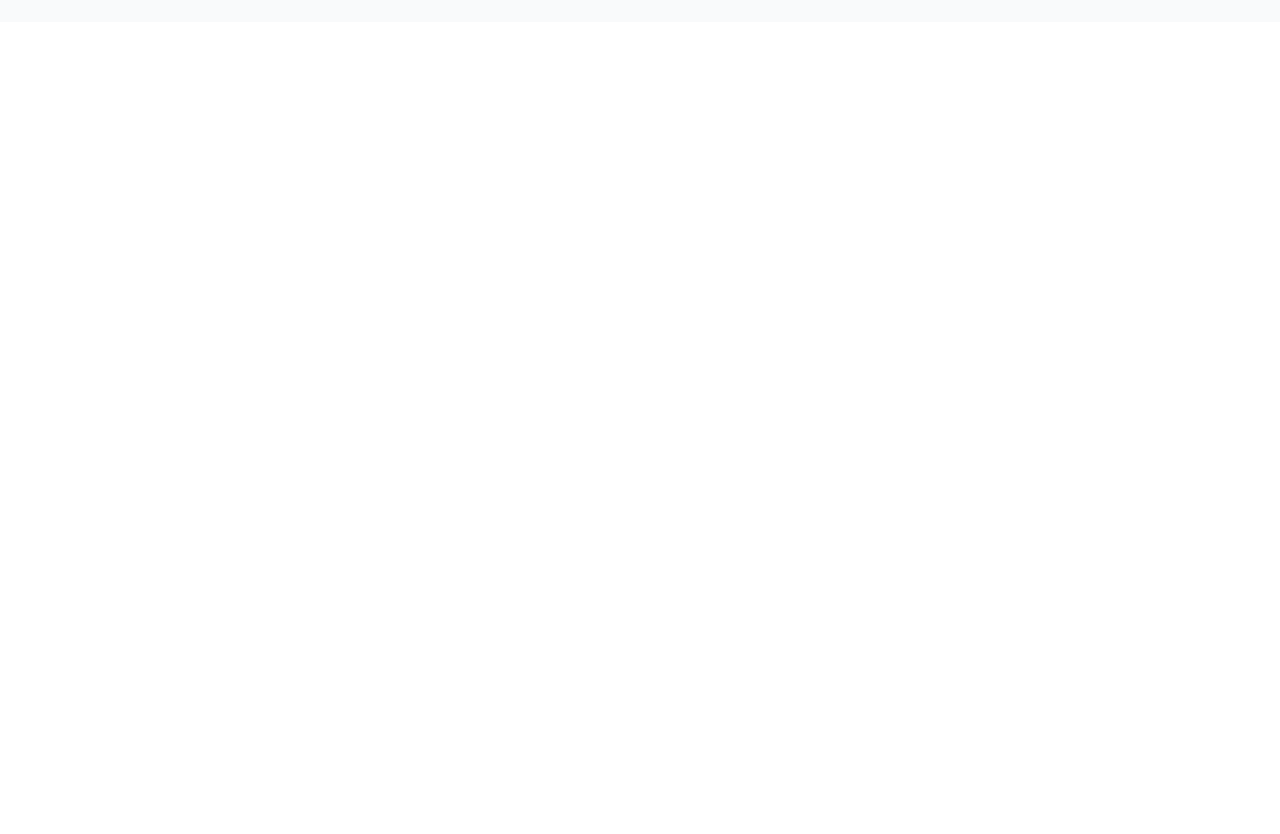
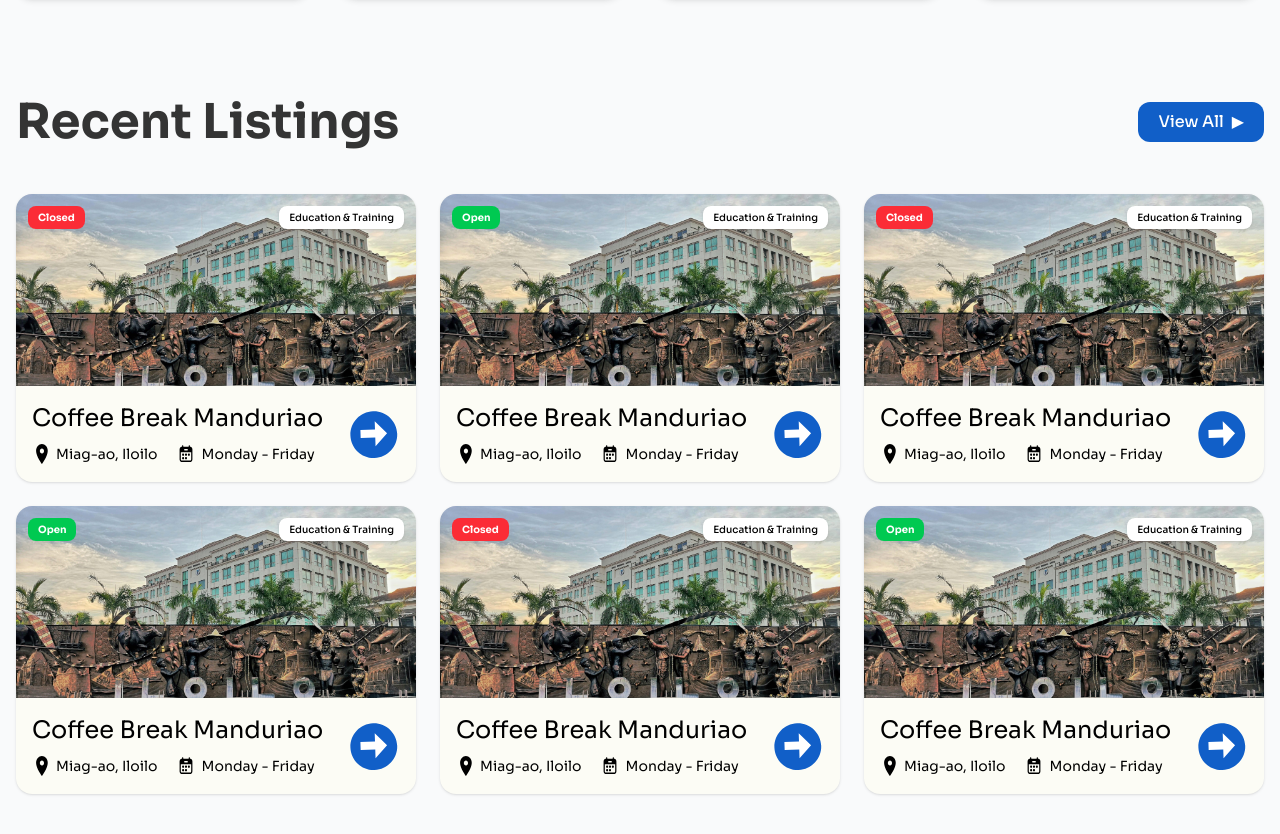
Before and after one commit to Rejeno/iloilo-directory, a Next.js app: page / in a window 1280 px wide. Shown: the part 2172-3006 px from the top of the page. Before the commit the page ends 2194 px from the top, so only its background shows below. Built offline with nearby package versions, Linux system fonts and the light colour scheme; a web font is replaced by a local one.

Commit message:
feat: add recent listings section of homepage

```diff
--- a/app/page.tsx
+++ b/app/page.tsx
@@ -57,7 +57,7 @@ const HomePage = () => {
 
         {/* Support Local, Buy Local */}
         <section>
-          <div className="flex justify-between items-center mb-6 mt-25">
+          <div className="flex justify-between items-center mb-12 mt-25">
             <h2 className="text-5xl font-bold text-[#343434]">Support Local, Buy Local</h2>
             <button className="bg-[#115FC8] text-white px-5 py-2 rounded-xl font-medium flex items-center gap-2 cursor-pointer">
               View All <span>▶</span>
@@ -171,6 +171,61 @@ const HomePage = () => {
           </div>
         </section>
 
+          {/* Recent Listings */}
+        <section>
+          <div className="flex justify-between items-center mb-12 mt-25">
+            <h2 className="text-5xl font-bold text-[#343434]">Recent Listings</h2>
+            <button className="bg-[#115FC8] text-white px-5 py-2 rounded-xl font-medium flex items-center gap-2 cursor-pointer">
+              View All <span>▶</span>
+            </button>
+          </div>
+          <div className="grid grid-cols-1 md:grid-cols-3 gap-6">
+            {[1, 2, 3, 4, 5, 6].map((item) => (
+              <div key={item} className="bg-[#FCFCF5] rounded-2xl overflow-hidden shadow-sm hover:shadow-md transition">
+                <div className="relative h-48">
+                  <img src="/home-assets/ilodirect.jpg" alt="Coffee Break" className="w-full h-full object-cover" />
+                  <div className={`absolute top-3 left-3 text-white text-[10px] font-bold px-2.5 py-1 rounded-lg ${item % 2 === 0 ? 'bg-green-500' : 'bg-red-500'}`}>
+                    {item % 2 === 0 ? 'Open' : 'Closed'}
+                  </div>
+                  <div className="absolute top-3 right-3 bg-white backdrop-blur-sm text-black text-[10px] font-medium px-2.5 py-1 rounded-lg shadow-sm">
+                    Education & Training
+                  </div>
+                </div>
+                <div className="p-4 flex items-center justify-between">
+                  <div>
+                    <h3 className="font-normal text-2xl text-black">Coffee Break Manduriao</h3>
+                    <div className="flex items-center text-sm text-black mt-2 gap-4">
+                      <span className="flex items-center gap-1">
+                        <img
+                          src="/home-assets/location-icon.svg"
+                          alt="Location"
+                          className="w-5 h-5"
+                        />
+                        Miag-ao, Iloilo
+                      </span>
+                      <span className="flex items-center gap-1">
+                        <img
+                          src="/home-assets/calendar-icon.svg"
+                          alt="Calendar"
+                          className="w-6 h-6"
+                        />
+                        Monday - Friday
+                      </span>
+                    </div>
+                  </div>
+                <button>
+                  <img
+                    src="/home-assets/blue-arrow-button.svg"
+                    alt="View Details"
+                    className="w-13 h-13 cursor-pointer transition-transform duration-200 hover:scale-110"
+                  />
+                </button>
+                </div>
+              </div>
+            ))}
+          </div>
+        </section>
+
       </div>
     </main>
   );
```
